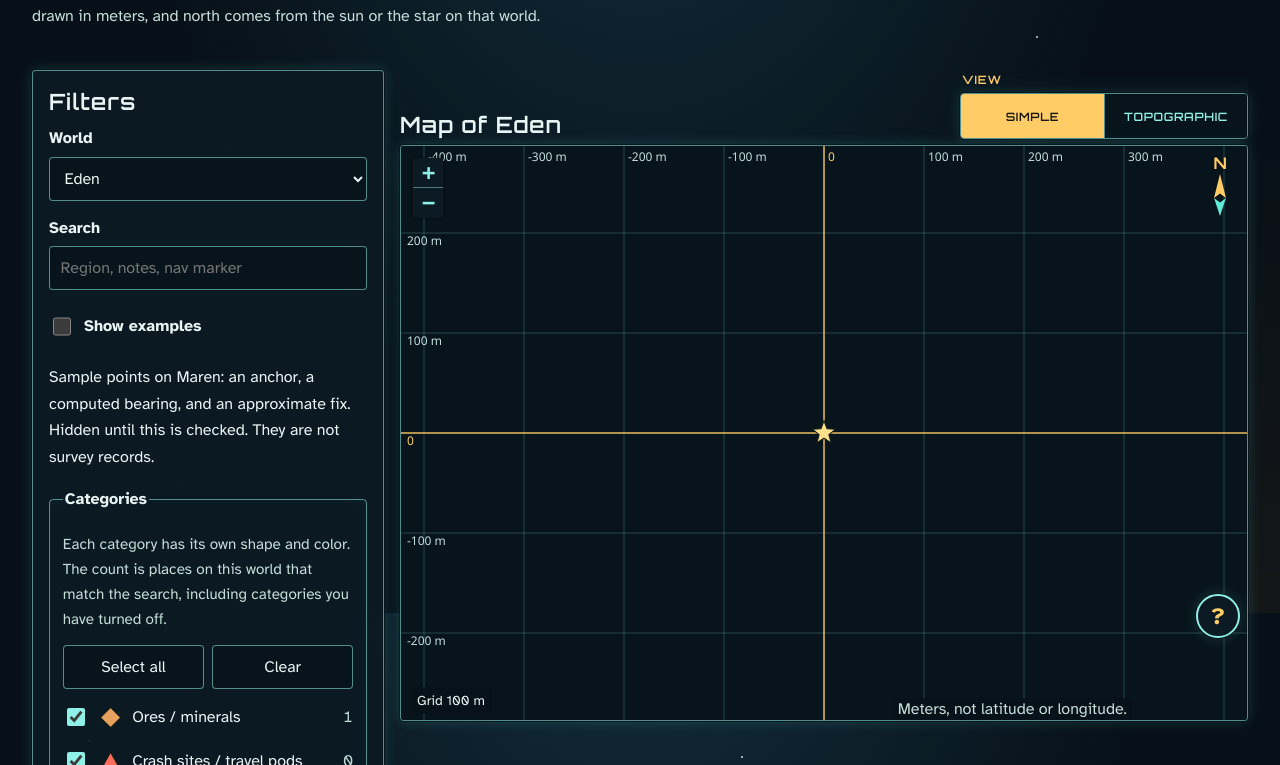
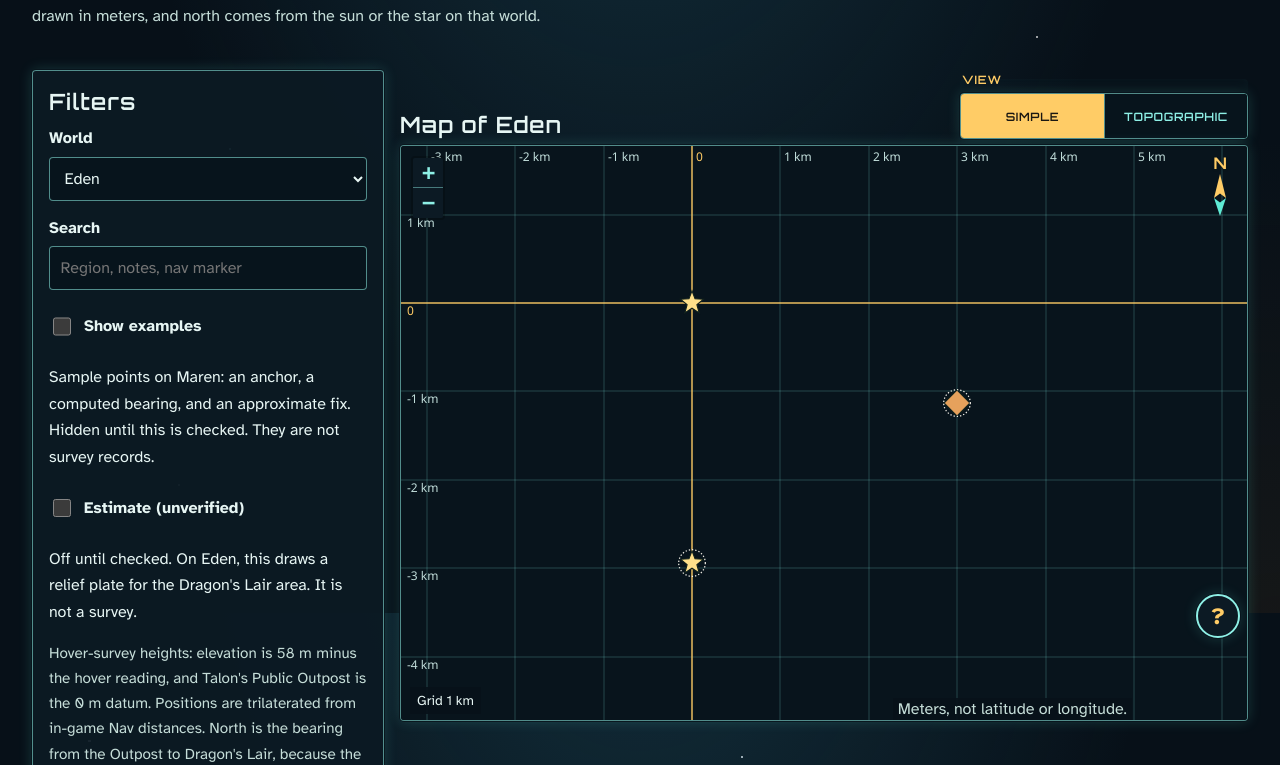
Before and after one commit to TalonDragon000/starwild-cartographer, a plain HTML site: page index.html in a window 1280 px wide. Shown: the part 187-952 px from the top of the page. Drawn offline with nearby package versions, Linux system fonts and the light colour scheme.

Commit message:
feat(map): add unverified Eden relief estimate
Show the Dragon's Lair relief plate on Eden only when Estimate (unverified) is checked, georeferenced onto the existing Lair origin, and record the estimated places that were not already logged.

Co-authored-by: TalonDragon000 <TalonDragon000@users.noreply.github.com>

```diff
--- a/css/map.css
+++ b/css/map.css
@@ -271,16 +271,19 @@ button { padding: 0.4rem 0.75rem; cursor: pointer; }
 
 button:hover, select:hover, input[type="search"]:hover { background: #12303a; }
 
-.examples .check-row {
+.examples .check-row,
+.estimate .check-row {
   display: flex;
   align-items: center;
   gap: 0.6rem;
   min-height: 44px;
 }
 
-.examples input { width: 1.15rem; height: 1.15rem; accent-color: var(--cyan); }
+.examples input,
+.estimate input { width: 1.15rem; height: 1.15rem; accent-color: var(--cyan); }
 
-.examples label { margin: 0; }
+.examples label,
+.estimate label { margin: 0; }
 
 .panel .hint { margin: 0.2rem 0 0.8rem; font-size: 0.95rem; color: var(--muted); }
 
@@ -365,6 +368,21 @@ fieldset {
 
 .cursor { bottom: 1.8rem; }
 
+.map-frame .estimate-caption {
+  top: 0.65rem;
+  left: 3.4rem;
+  max-width: min(18rem, calc(100% - 8rem));
+  background: #6b1d16;
+  color: #fff6ea;
+  border: 1px solid #f0d2a0;
+  font-weight: 700;
+}
+
+.leaflet-reliefEstimate-pane,
+.relief-estimate-overlay {
+  pointer-events: none;
+}
+
 .cursor:empty { display: none; }
 
 .grid-step { bottom: 0.35rem; }
@@ -384,6 +402,13 @@ html[data-view="topo"] #map,
   color: var(--topo-ink);
   border: 1px solid var(--topo-ink);
   font-family: ui-monospace, "Cascadia Code", monospace;
+}
+
+.map-frame.view-topo .estimate-caption {
+  background: #6b1d16;
+  color: #fff6ea;
+  border: 1px solid #f0d2a0;
+  font-family: "Atkinson Hyperlegible", "Segoe UI", sans-serif;
 }
 
 .sheet-card {
@@ -898,6 +923,7 @@ html[data-view="topo"] #map,
 
 .banner-example { background: #5c4314; color: #fff8e8; }
 .banner-approx { background: #24351c; color: #e7f6d8; }
+.banner-estimate { background: #6b1d16; color: #fff6ea; }
 .banner-origin { background: #1d3a45; color: #e7f6fb; }
 .banner-world { background: #5a2e24; color: #fff1ec; }
 
--- /dev/null
+++ b/data/eden-relief-estimate.json
@@ -0,0 +1,18 @@
+{
+  "id": "eden-lair-relief-estimate",
+  "world": "Eden",
+  "label": "Estimate (unverified)",
+  "defaultVisible": false,
+  "image": "data/eden-lair-relief-estimate.png",
+  "method": "Hover-survey heights: elevation is 58 m minus the hover reading, and Talon's Public Outpost is the 0 m datum. Positions are trilaterated from in-game Nav distances. North is the bearing from the Outpost to Dragon's Lair, because the game has no compass. This plate is an estimate and is not a survey.",
+  "calibration": {
+    "svgWidth": 806.4,
+    "svgHeight": 720,
+    "eastZeroSvgX": 240.887719,
+    "northZeroSvgY": 466.676343,
+    "eastTickSvgX": 304.545194,
+    "metersPerTick": 1000,
+    "lairNorthM": 2936.2,
+    "note": "eastZeroSvgX is the plate's 0 m east tick. eastTickSvgX is the 1000 m east tick. North uses the same metres-per-pixel scale. lairNorthM is Dragon's Lair on the plate, due north of the Outpost. Display metres subtract that northing so the Lair stays at the Eden origin."
+  }
+}
--- a/index.html
+++ b/index.html
@@ -61,6 +61,14 @@
             </div>
             <p id="examples-help">Sample points on Maren: an anchor, a computed bearing, and an approximate fix. Hidden until this is checked. They are not survey records.</p>
           </div>
+          <div class="field estimate">
+            <div class="check-row">
+              <input id="show-estimate" name="estimate" type="checkbox" aria-describedby="estimate-help">
+              <label for="show-estimate">Estimate (unverified)</label>
+            </div>
+            <p id="estimate-help">Off until checked. On Eden, this draws a relief plate for the Dragon's Lair area. It is not a survey.</p>
+            <p id="estimate-method" class="hint" hidden></p>
+          </div>
           <fieldset>
             <legend>Categories</legend>
             <p class="hint">Each category has its own shape and color. The count is places on this world that match the search, including categories you have turned off.</p>
@@ -103,6 +111,7 @@
             <div class="map-panel-rail" data-panel="legend-panel" hidden aria-hidden="true"><span></span></div>
             <div id="map-info-panel" class="map-corner-panel" role="region" aria-label="Map info" tabindex="-1" hidden>
               <p id="north-note" class="map-info-note"></p>
+              <p id="estimate-note" class="map-info-note" hidden></p>
               <aside id="sheet-card" class="sheet-card" hidden aria-label="Topographic sheet">
                 <p class="sheet-kicker">Field sheet</p>
                 <p id="sheet-world" class="sheet-world">—</p>
@@ -145,6 +154,7 @@
             <div id="scale-rule" class="scale-rule" aria-hidden="true"></div>
             <div id="scale-labels" class="scale-labels" aria-hidden="true"></div>
           </div>
+          <p id="estimate-caption" class="hud estimate-caption" hidden>Estimate (unverified)</p>
           <p id="cursor" class="hud cursor" aria-hidden="true"></p>
           <p id="grid-step" class="hud grid-step" aria-hidden="true"></p>
         </div>
--- a/js/map.js
+++ b/js/map.js
@@ -13,6 +13,7 @@ import {
   pointRevealed,
   revealShapes,
 } from "./explored.js";
+import { imageBounds } from "./relief.js";
 import {
   INFO_STORAGE_KEY,
   LEGEND_STORAGE_KEY,
@@ -33,6 +34,10 @@ const form = document.querySelector("#filters");
 const worldSelect = document.querySelector("#world");
 const searchInput = document.querySelector("#search");
 const examplesInput = document.querySelector("#show-examples");
+const estimateInput = document.querySelector("#show-estimate");
+const estimateMethod = document.querySelector("#estimate-method");
+const estimateCaption = document.querySelector("#estimate-caption");
+const estimateNote = document.querySelector("#estimate-note");
 const categoryList = document.querySelector("#category-list");
 const summary = document.querySelector("#summary");
 const northNote = document.querySelector("#north-note");
@@ -73,6 +78,8 @@ let categoriesById = new Map();
 let positions = new Map();
 let skipped = 0;
 let mapView = "simple";
+let reliefRecord = null;
+let reliefLayer = null;
 let palette = null;
 let surfacesById = new Map();
 let terrainCollection = null;
@@ -130,6 +137,7 @@ form.addEventListener("submit", (event) => event.preventDefault());
 worldSelect.addEventListener("change", render);
 searchInput.addEventListener("input", render);
 examplesInput.addEventListener("change", render);
+estimateInput.addEventListener("change", render);
 document.querySelector("#categories-all").addEventListener("click", () => setCategories(true));
 document.querySelector("#categories-none").addEventListener("click", () => setCategories(false));
 for (const input of viewInputs) {
@@ -169,7 +177,7 @@ main();
 async function main() {
   try {
     const exploredPromise = refreshExplored();
-    const [loadedSchema, collection, terrainResult, paletteResult, exploredOk] = await Promise.all([
+    const [loadedSchema, collection, terrainResult, paletteResult, reliefResult, exploredOk] = await Promise.all([
       fetchJson("data/location-schema.json"),
       fetchJson("data/locations.geojson"),
       fetchJson("data/terrain.geojson").then(
@@ -180,12 +188,19 @@ async function main() {
         (data) => ({ ok: true, data }),
         () => ({ ok: false, data: null }),
       ),
+      fetchJson("data/eden-relief-estimate.json").then(
+        (data) => ({ ok: true, data }),
+        () => ({ ok: false, data: null }),
+      ),
       exploredPromise,
     ]);
     schema = loadedSchema;
     categoriesById = new Map((schema.categories ?? []).map((category) => [category.id, category]));
     terrainCollection = terrainResult.ok ? terrainResult.data : null;
+    reliefRecord = reliefResult.ok ? reliefResult.data : null;
     if (paletteResult.ok) applyPalette(paletteResult.data);
+    applyReliefCopy();
+    applyInitialEstimate();
     const accepted = [];
     for (const feature of collection.features ?? []) {
       if (usable(feature)) accepted.push(feature);
@@ -210,6 +225,9 @@ async function main() {
     }
     if (!exploredOk) {
       problems.push("Explored ground did not load. The topographic sheet stays fogged until data/explored.geojson can be read.");
+    }
+    if (!reliefResult.ok) {
+      problems.push("The Eden relief estimate did not load.");
     }
     if (problems.length > 0) showError(problems.join(" "));
     render();
@@ -294,6 +312,7 @@ function render() {
   mapHeading.textContent = `Map of ${world}`;
   mapFrame.setAttribute("aria-label", `Map of ${world}`);
   northNote.textContent = northCopy(world);
+  syncEstimateNote();
   updateSheetFacts();
 
   for (const count of categoryList.querySelectorAll(".count")) {
@@ -317,7 +336,10 @@ function render() {
     return matchesQuery(feature, query);
   });
 
-  if (map) drawMarkers(visible, northDerived);
+  if (map) {
+    syncRelief();
+    drawMarkers(visible, northDerived);
+  }
   syncTerrain();
   drawTable(visible, world, query, northDerived);
   const plotted = visible.filter((feature) => positions.get(feature.id)).length;
@@ -327,7 +349,12 @@ function render() {
     unconfirmed > 0
       ? ` Planet not confirmed for ${unconfirmed} location${unconfirmed === 1 ? "" : "s"}.`
       : "";
-  summary.textContent = `Showing ${visible.length} location${visible.length === 1 ? "" : "s"} on ${world}. ${plotted} plotted. ${exampleNote}${planetNote}`;
+  const reliefNote = reliefIsShown()
+    ? " Relief estimate is on."
+    : estimateInput.checked && reliefRecord && worldSelect.value !== reliefRecord.world
+      ? " The relief estimate is an Eden layer."
+      : "";
+  summary.textContent = `Showing ${visible.length} location${visible.length === 1 ? "" : "s"} on ${world}. ${plotted} plotted. ${exampleNote}${planetNote}${reliefNote}`;
   mapEmpty.hidden = plotted > 0;
   mapEmpty.textContent = plotted > 0 ? "" : `No plotted locations on ${world}.`;
   if (map) requestAnimationFrame(() => map.invalidateSize());
@@ -409,16 +436,19 @@ function drawMarkers(visible, northDerived, options = {}) {
 }
 
 function fitMap(plotted) {
-  if (plotted.length === 0) {
+  const latlngs = plotted.map((position) => L.latLng(position.y, position.x));
+  const plate = reliefIsShown() ? reliefImageBounds() : null;
+  if (plate) latlngs.push(plate.getSouthWest(), plate.getNorthEast());
+  if (latlngs.length === 0) {
     map.setView(L.latLng(0, 0), 0, { animate: false });
     return;
   }
-  if (plotted.length === 1) {
-    map.setView(L.latLng(plotted[0].y, plotted[0].x), 0, { animate: false });
+  if (latlngs.length === 1) {
+    map.setView(latlngs[0], 0, { animate: false });
     return;
   }
-  const bounds = L.latLngBounds(plotted.map((position) => L.latLng(position.y, position.x)));
-  map.fitBounds(bounds.pad(0.45), { animate: false, maxZoom: 2 });
+  const bounds = L.latLngBounds(latlngs);
+  map.fitBounds(bounds.pad(plate ? 0.04 : 0.45), { animate: false, maxZoom: 2 });
 }
 
 function focusMarker(id) {
@@ -489,7 +519,8 @@ function popupElement(feature, position, northDerived) {
   root.className = "survey-card";
   root.tabIndex = -1;
   if (properties.example) root.append(banner("banner-example", "Example. Not a survey record."));
-  if (properties.approximate) root.append(banner("banner-approx", "Approximate."));
+  if (isEstimate(properties)) root.append(banner("banner-estimate", "Estimate (unverified)."));
+  else if (properties.approximate) root.append(banner("banner-approx", "Approximate."));
   if (properties.origin) root.append(banner("banner-origin", "Origin anchor for this world."));
   if (properties.world_unconfirmed) {
     root.append(banner("banner-world", `Planet not confirmed. Filed under ${properties.world}.`));
@@ -526,17 +557,94 @@ function popupElement(feature, position, northDerived) {
 function placementText(feature, position, northDerived) {
   const properties = feature.properties;
   if (position?.method === "origin") return "Origin. 0 m east, 0 m north.";
+  const approx = isEstimate(properties) ? "Estimate (unverified). " : properties.approximate ? "Approximate. " : "";
   if (position?.method === "bearing") {
     const where = formatEastNorth(position.x, position.y);
-    const approx = properties.approximate ? "Approximate. " : "";
     const north = northDerived ? "" : " Plotted on display north, which is not derived yet.";
     return `${approx}${formatMeters(properties.distance_m)} at ${properties.bearing_deg}° from ${anchorLabel(properties.anchor_id)}. Display position computed: ${where}.${north}`;
   }
   if (position?.method === "stored") {
-    const approx = properties.approximate ? "Approximate. " : "";
     return `${approx}Stored display position: ${formatEastNorth(position.x, position.y)}.`;
   }
+  if (isEstimate(properties)) return "Estimate (unverified). Not plotted. No display position yet.";
   return "Not plotted. No display position yet.";
+}
+
+function isEstimate(properties) {
+  return typeof properties?.quantity_notes === "string" && properties.quantity_notes.includes("Estimate (unverified)");
+}
+
+function applyReliefCopy() {
+  const method = typeof reliefRecord?.method === "string" ? reliefRecord.method : "";
+  estimateMethod.hidden = method === "";
+  estimateMethod.textContent = method;
+}
+
+function applyInitialEstimate() {
+  const requested = new URLSearchParams(location.search).get("estimate");
+  if (requested === "1" || requested === "true") {
+    estimateInput.checked = true;
+    return;
+  }
+  if (requested === "0" || requested === "false") {
+    estimateInput.checked = false;
+    return;
+  }
+  estimateInput.checked = reliefRecord?.defaultVisible === true;
+}
+
+function syncEstimateNote() {
+  const show =
+    reliefRecord &&
+    worldSelect.value === reliefRecord.world &&
+    typeof reliefRecord.method === "string" &&
+    reliefRecord.method !== "";
+  estimateNote.hidden = !show;
+  estimateNote.textContent = show ? reliefRecord.method : "";
+}
+
+function reliefImageBounds() {
+  const bounds = imageBounds(reliefRecord);
+  if (!bounds || typeof L === "undefined") return null;
+  return L.latLngBounds([bounds.south, bounds.west], [bounds.north, bounds.east]);
+}
+
+function reliefIsShown() {
+  return Boolean(estimateInput.checked && reliefRecord && worldSelect.value === reliefRecord.world && reliefImageBounds());
+}
+
+function ensureReliefLayer() {
+  if (reliefLayer || !map || !reliefRecord) return reliefLayer;
+  const bounds = reliefImageBounds();
+  if (!bounds) return null;
+  if (!map.getPane("reliefEstimate")) {
+    map.createPane("reliefEstimate");
+    const pane = map.getPane("reliefEstimate");
+    pane.style.zIndex = "450";
+    pane.style.pointerEvents = "none";
+  }
+  reliefLayer = L.imageOverlay(reliefRecord.image, bounds, {
+    pane: "reliefEstimate",
+    opacity: 1,
+    interactive: false,
+    className: "relief-estimate-overlay",
+    alt: reliefRecord.label || "Estimate (unverified)",
+  });
+  return reliefLayer;
+}
+
+function syncRelief() {
+  const shown = reliefIsShown();
+  estimateCaption.hidden = !shown;
+  if (shown) estimateCaption.textContent = reliefRecord.label || "Estimate (unverified)";
+  if (!map || !reliefRecord) return;
+  const layer = ensureReliefLayer();
+  if (!layer) return;
+  if (shown) {
+    if (!map.hasLayer(layer)) layer.addTo(map);
+  } else if (map.hasLayer(layer)) {
+    map.removeLayer(layer);
+  }
 }
 
 function anchorLabel(anchorId) {
--- /dev/null
+++ b/js/relief.js
@@ -0,0 +1,41 @@
+/** Georeference for the Eden relief estimate.
+
+The plate measures metres from Talon's Public Outpost. East is +x and north is +y
+on the plate. This site's Eden display plane uses Dragons Lair Base as (0, 0),
+with the same axis directions. The Lair sits due north of the Outpost on the plate,
+so a plate position becomes a display position by subtracting that northing:
+
+site east = plate east
+site north = plate north − lair northing
+
+The image is the full rendered plate, including its title and legend. Its corners
+are the SVG viewBox corners, converted with the same scale as the 0 m and 1000 m
+east ticks. North uses that scale too. The plate's north axis increases upward.
+*/
+
+export function estimateToSite(east, north, lairNorthM) {
+  return { x: east, y: north - lairNorthM };
+}
+
+export function svgUnitsPerMeter(calibration) {
+  if (!calibration) return null;
+  const span = calibration.eastTickSvgX - calibration.eastZeroSvgX;
+  if (!(span > 0) || !(calibration.metersPerTick > 0)) return null;
+  return span / calibration.metersPerTick;
+}
+
+export function imageBounds(record) {
+  const calibration = record?.calibration;
+  const perMeter = svgUnitsPerMeter(calibration);
+  if (!calibration || !(perMeter > 0)) return null;
+  if (typeof calibration.svgWidth !== "number" || typeof calibration.svgHeight !== "number") return null;
+  if (typeof calibration.lairNorthM !== "number") return null;
+  const east = (svgX) => (svgX - calibration.eastZeroSvgX) / perMeter;
+  const north = (svgY) => (calibration.northZeroSvgY - svgY) / perMeter - calibration.lairNorthM;
+  return {
+    west: east(0),
+    east: east(calibration.svgWidth),
+    south: north(calibration.svgHeight),
+    north: north(0),
+  };
+}
```
Also changed, not shown: scripts/relief.test.mjs (added, +84 -0 lines), data/eden-lair-relief-estimate.png (added), data/locations.geojson, 6 other files.
